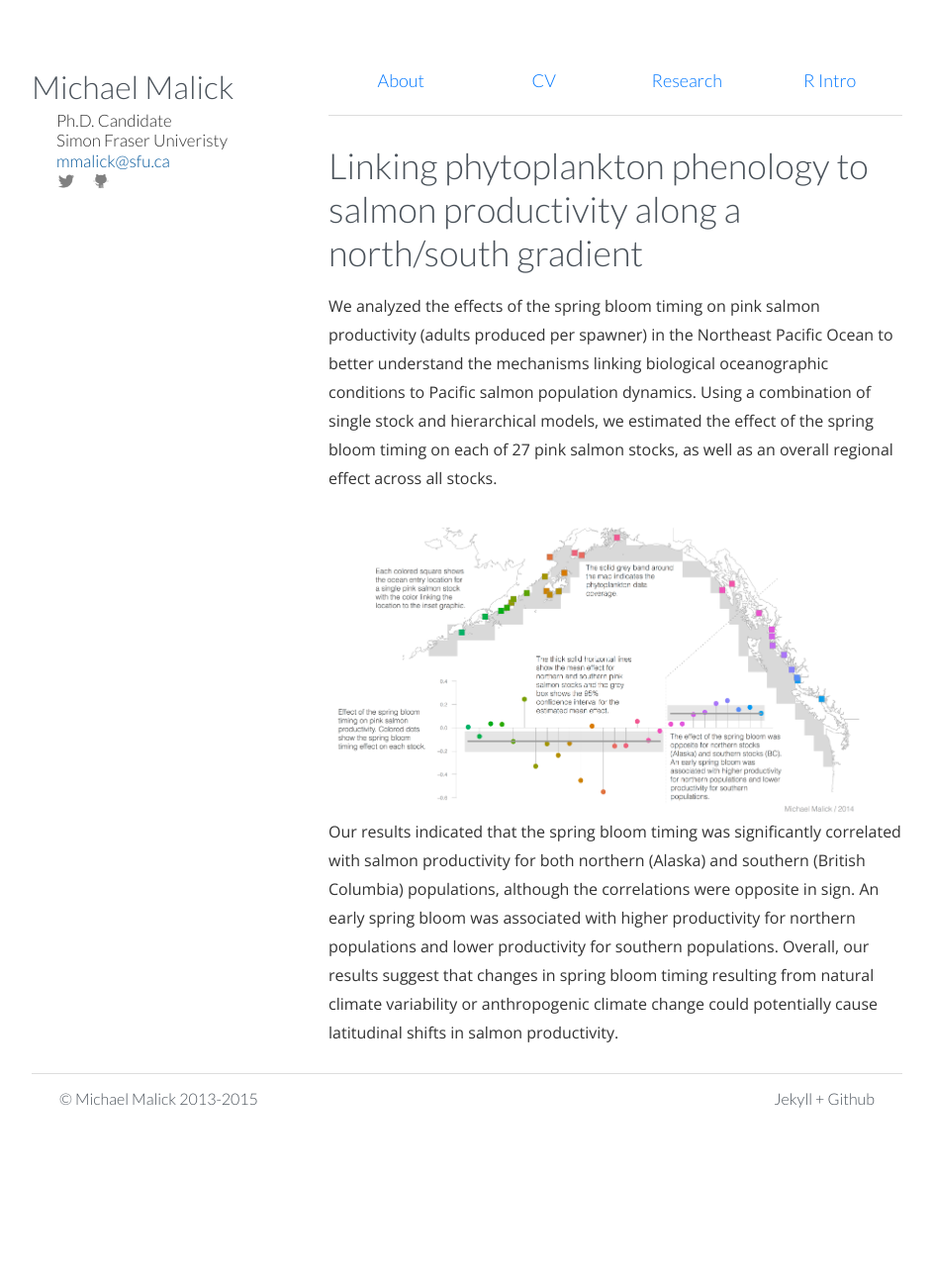
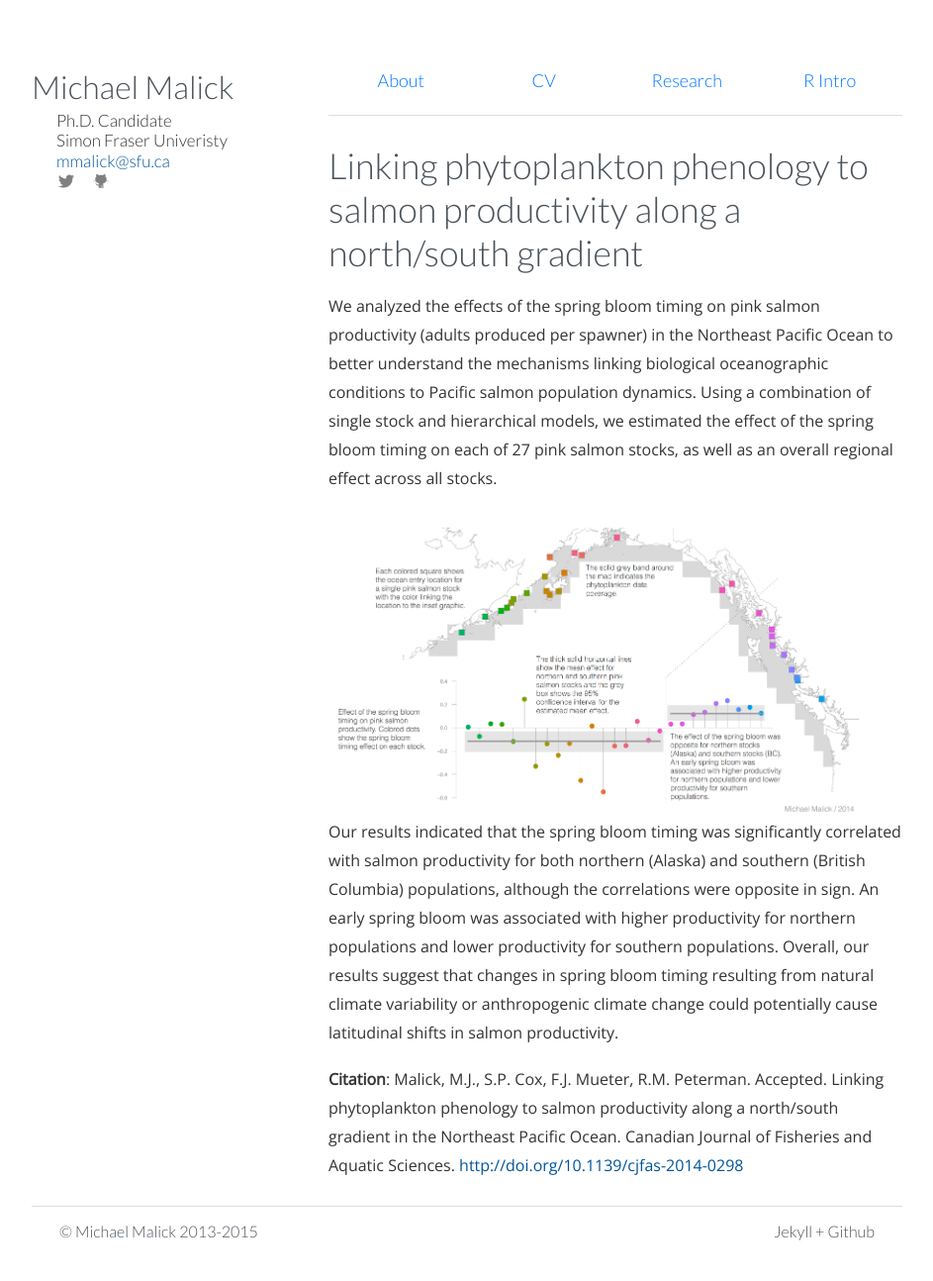
Before and after one commit to michaelmalick/michaelmalick.github.io, a Jekyll site: the page built from research/spring-bloom/index.md, in a window 1280 px wide. Shown: the whole page at 99% size, without its empty margins (138-1081 px from the left). Built offline with Jekyll 4.4.1, drawn with Linux system fonts in a browser that asks for light colours; Markdown is read by kramdown in place of the engine named in the settings; before the commit the page ends 1160 px from its top, so only the background shows below that.

Commit message:
Added citation to spring-bloom research page

```diff
--- a/research/spring-bloom/index.md
+++ b/research/spring-bloom/index.md
@@ -24,3 +24,8 @@ and lower productivity for southern populations. Overall, our results suggest
 that changes in spring bloom timing resulting from natural climate variability
 or anthropogenic climate change could potentially cause latitudinal shifts in
 salmon productivity.
+
+**Citation**: Malick, M.J., S.P. Cox, F.J. Mueter, R.M. Peterman. Accepted.
+Linking phytoplankton phenology to salmon productivity along a north/south
+gradient in the Northeast Pacific Ocean. Canadian Journal of Fisheries and
+Aquatic Sciences. <http://doi.org/10.1139/cjfas-2014-0298>
```
